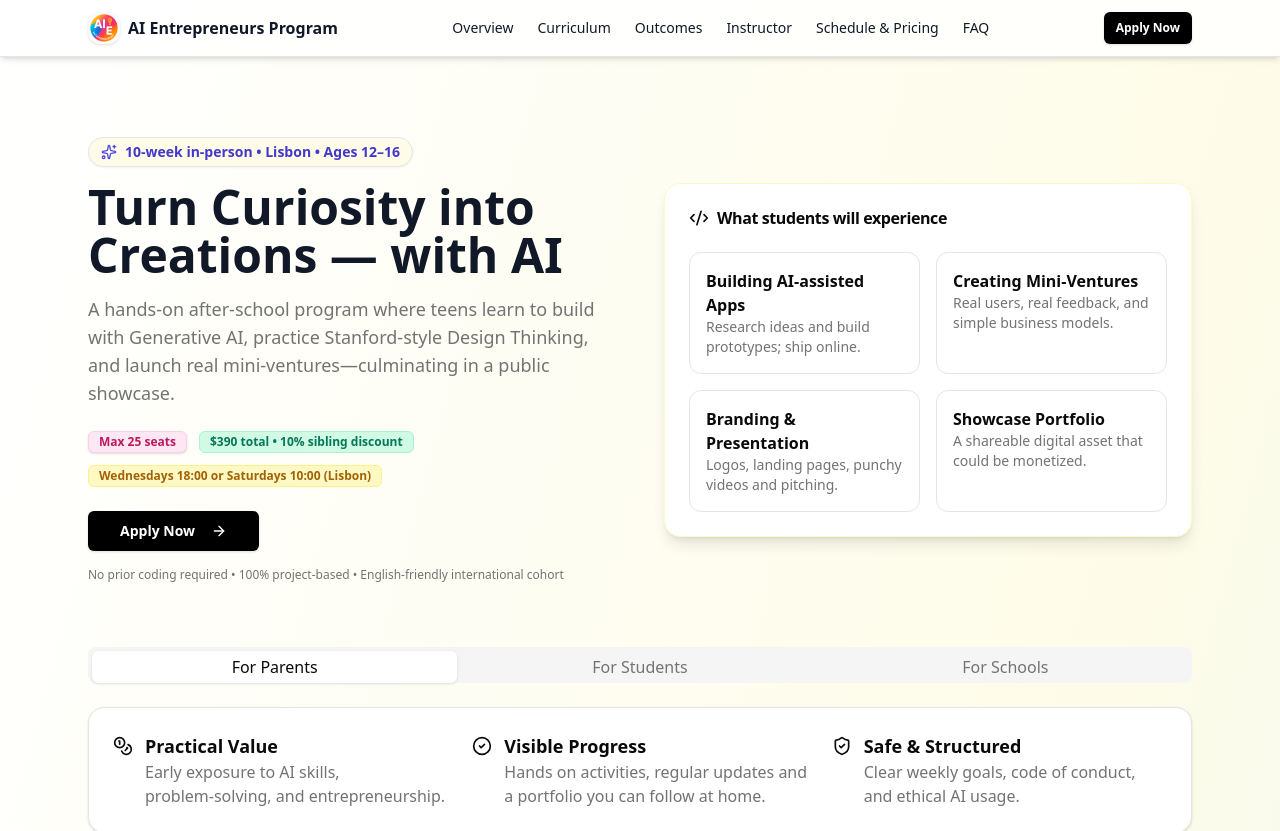
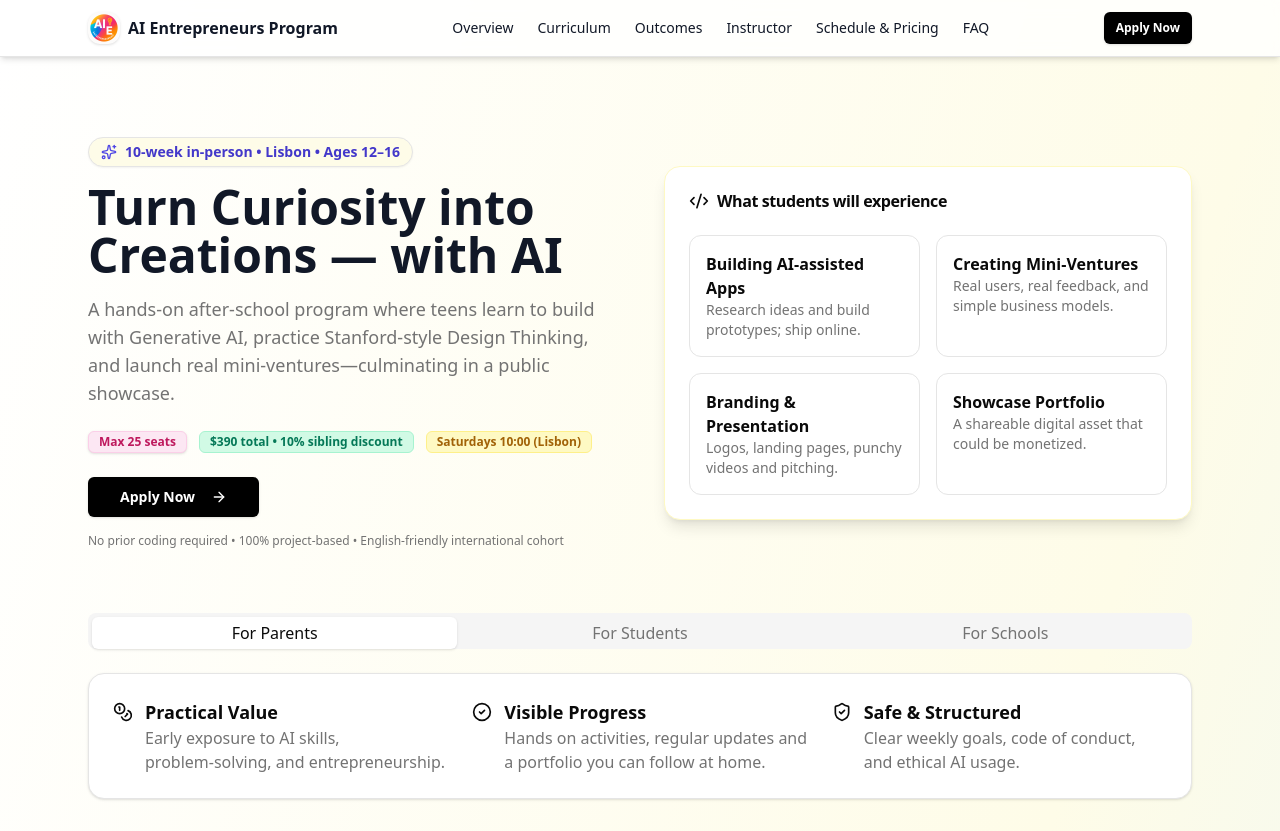
Before and after one commit to arjunnair1982/AIEntrepreneursProgram2025, a React (Vite) app: page / in a window 1280 px wide. Shown: the top 831 px of the page. Built offline with nearby package versions, Linux system fonts and the light colour scheme.

Commit message:
Update LandingPage.jsx

```diff
--- a/src/LandingPage.jsx
+++ b/src/LandingPage.jsx
@@ -140,7 +140,7 @@ export default function LandingPage() {
                 $390 total • 10% sibling discount
               </Badge>
               <Badge className="bg-yellow-100 text-yellow-700 border border-yellow-200" variant="outline">
-                Wednesdays 18:00 or Saturdays 10:00 (Lisbon)
+                Saturdays 10:00 (Lisbon)
               </Badge>
             </div>
             <div className="mt-6 flex gap-3">
@@ -440,7 +440,7 @@ export default function LandingPage() {
           <div className="grid md:grid-cols-2 gap-6 items-center">
             <div>
               <h3 className="text-2xl md:text-3xl font-bold">Ready to reserve a seat?</h3>
-              <p className="text-sm md:text-base text-muted-foreground mt-2">Seats are limited to 25. Apply now to choose your preferred time: Wednesday 18:00 or Saturday 10:00.</p>
+              <p className="text-sm md:text-base text-muted-foreground mt-2">Seats are limited to 25. Apply now! Saturday 10:00.</p>
             </div>
             <div className="flex md:justify-end gap-3">
               <Button
```
